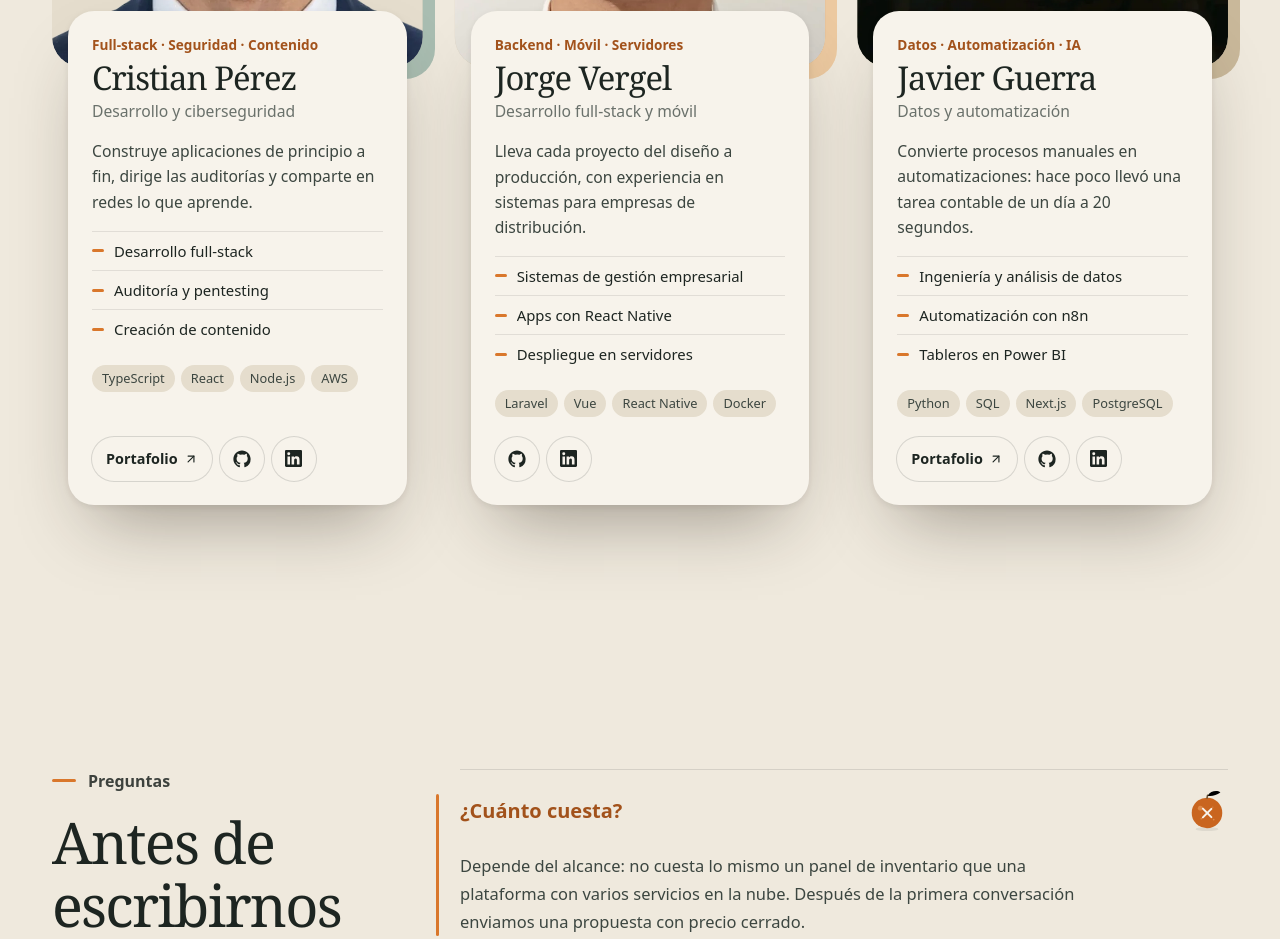
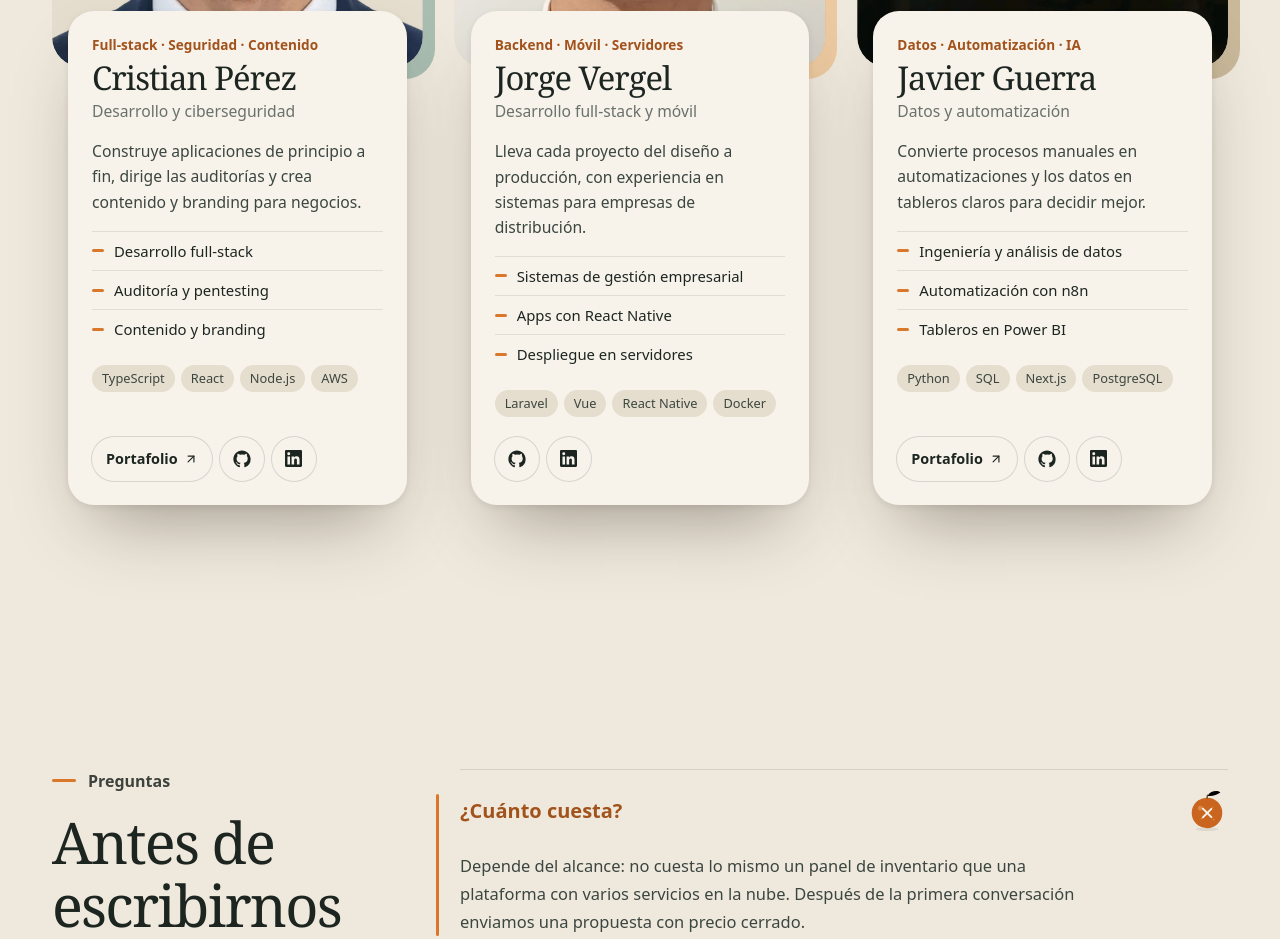
Before and after one commit to cperez233/carpy, a React (Vite) app: page / in a window 1280 px wide. Shown: the part 5020-5959 px from the top of the page. Built offline with nearby package versions, Linux system fonts and the light colour scheme.

Commit message:
Ajusta las bios de Cristian y Javier

```diff
--- a/src/data/team.ts
+++ b/src/data/team.ts
@@ -40,8 +40,8 @@ export const teamMembers: TeamMember[] = [
     name: "Cristian Pérez",
     role: "Desarrollo y ciberseguridad",
     specialty: "Full-stack · Seguridad · Contenido",
-    bio: "Construye aplicaciones de principio a fin, dirige las auditorías y comparte en redes lo que aprende.",
-    focus: ["Desarrollo full-stack", "Auditoría y pentesting", "Creación de contenido"],
+    bio: "Construye aplicaciones de principio a fin, dirige las auditorías y crea contenido y branding para negocios.",
+    focus: ["Desarrollo full-stack", "Auditoría y pentesting", "Contenido y branding"],
     stack: ["TypeScript", "React", "Node.js", "AWS"],
     location: "Bucaramanga, CO",
     photo: {
@@ -84,7 +84,7 @@ export const teamMembers: TeamMember[] = [
     name: "Javier Guerra",
     role: "Datos y automatización",
     specialty: "Datos · Automatización · IA",
-    bio: "Convierte procesos manuales en automatizaciones: hace poco llevó una tarea contable de un día a 20 segundos.",
+    bio: "Convierte procesos manuales en automatizaciones y los datos en tableros claros para decidir mejor.",
     focus: ["Ingeniería y análisis de datos", "Automatización con n8n", "Tableros en Power BI"],
     stack: ["Python", "SQL", "Next.js", "PostgreSQL"],
     location: "Bucaramanga, CO",
```
